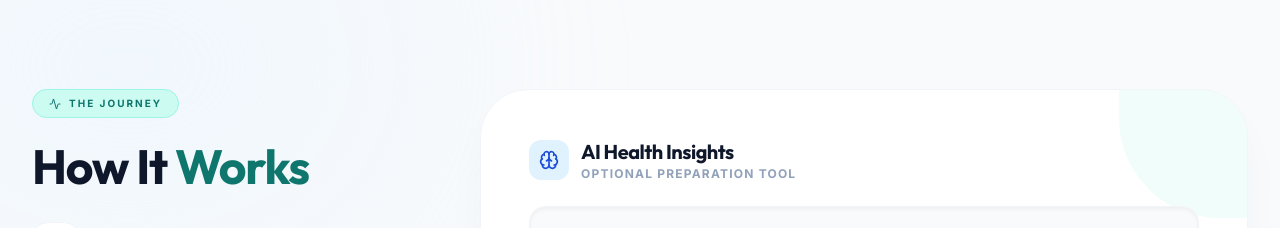
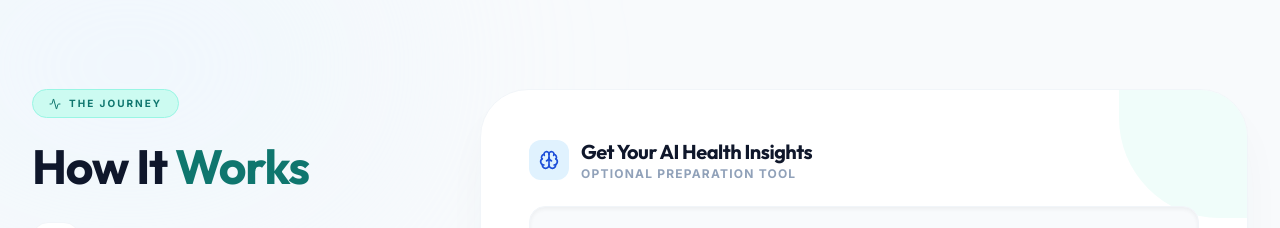
Before and after one commit to Drmastoi/Doctor2U-2026, a React (Vite) app: page / in a window 1280 px wide. Shown: the part 960-1188 px from the top of the page. Built offline with nearby package versions, Linux system fonts and the light colour scheme.

Commit message:
feat: Improve AI Health Insights heading
Update the heading for the AI Health Insights section to be more action-oriented and descriptive, encouraging user engagement.

```diff
--- a/src/pages/Home.tsx
+++ b/src/pages/Home.tsx
@@ -347,7 +347,7 @@
                       <Brain size={20} />
                     </div>
                     <div>
-                      <h3 className="text-xl font-bold text-slate-900 tracking-tight">AI Health Insights</h3>
+                      <h3 className="text-xl font-bold text-slate-900 tracking-tight">Get Your AI Health Insights</h3>
                       <p className="text-xs text-slate-400 font-bold uppercase tracking-widest">Optional Preparation Tool</p>
                     </div>
                   </div>
```
